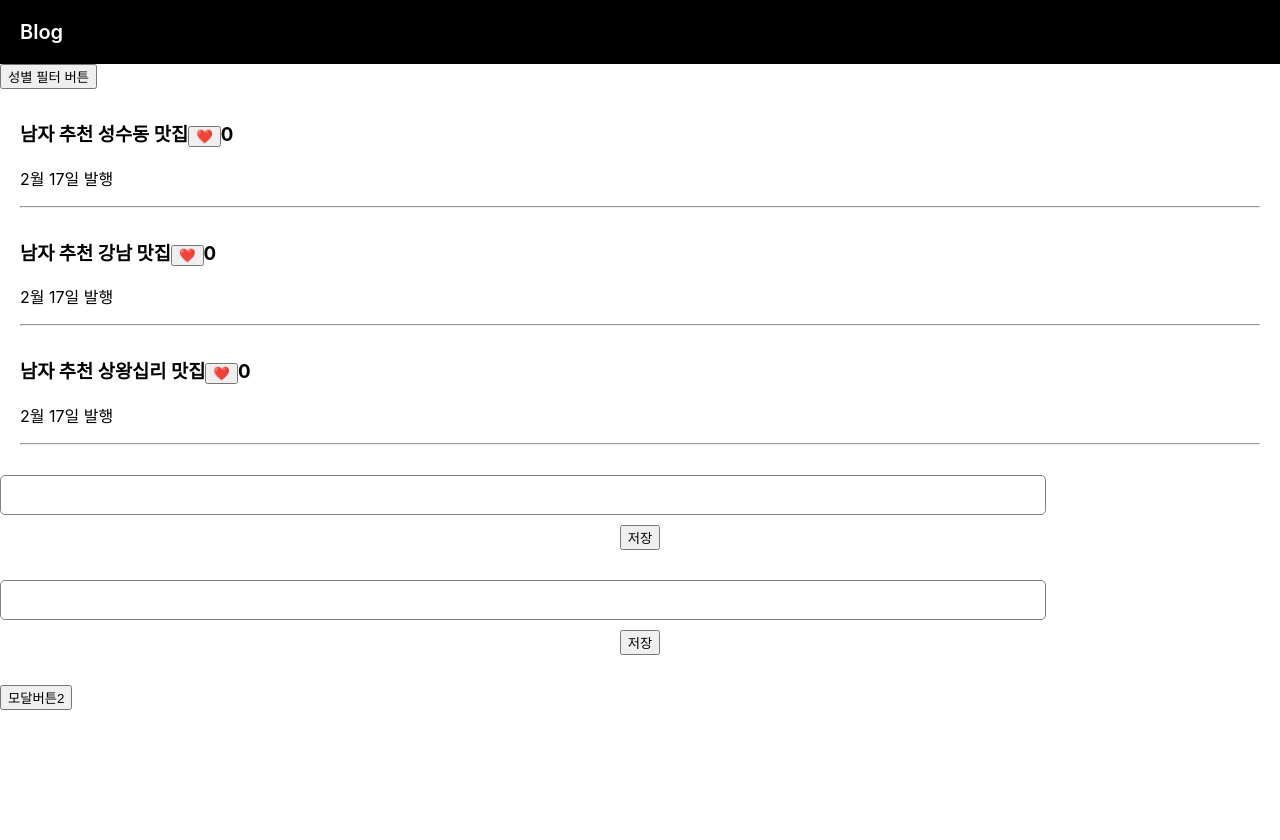
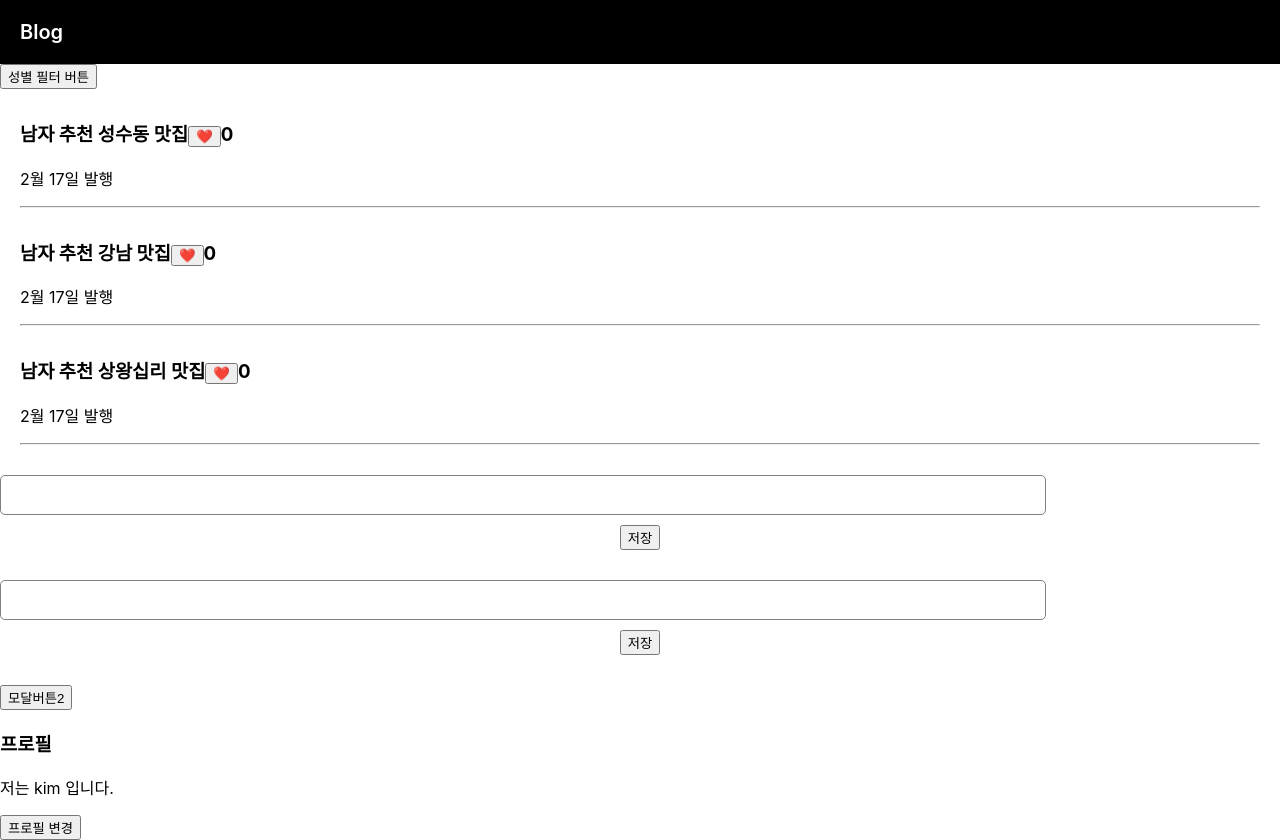
Before and after one commit to swoosh0723/egg, a React (Create React App) app: page / in a window 1280 px wide. Shown: the top 840 px of the page. Before the commit the page ends 800 px from the top, so only its background shows below. Built offline with nearby package versions, Linux system fonts and the light colour scheme.

Commit message:
[STUDY-20210208] 예전 react 문법

```diff
--- a/src/App.js
+++ b/src/App.js
@@ -171,6 +171,8 @@ function App() {
         모달버튼2
       </button>
 
+      <Profile></Profile>
+
       {/*
         javascript 사용하려면 사용하면 된다
         if문은 인식 못한다
@@ -273,3 +275,39 @@ Compoent 많이 만들면 단점
 
 필요한것을 적절히 Component 시켜야한다
 */
+
+
+
+/*
+  예전의 react 문법
+  알아두는 이유
+  예전 react 수정할때가 있다.
+
+  1. state저장할 땐 constructor() 안에 this.state 라는 변수에 전부 보관하셔야합니다.
+  2. 그리고 꺼내쓸 때는 this.state.state명 이렇게 쓰시면 됩니다.
+*/
+
+class Profile extends React.Component {
+  constructor() {
+    super();
+    this.state = { name: 'kim', age: 30 }
+  }
+
+  changeName = () => {
+    this.setState({ name: 'park' })
+  }
+
+  render() {
+    return (
+      <div>
+        <h3>프로필</h3>
+        <p>저는 {this.state.name} 입니다.</p>
+        <button
+          onClick={this.changeName}
+        >
+          프로필 변경
+        </button>
+      </div>
+    )
+  }
+}
```
